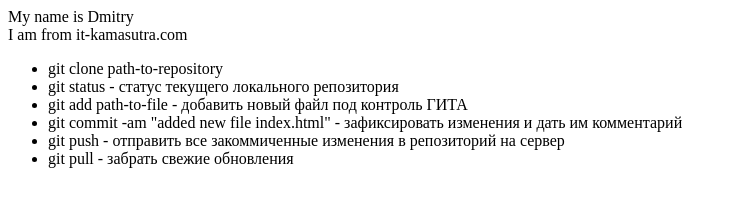
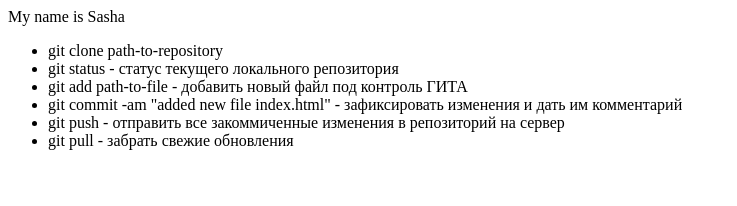
Before and after one commit to AlexMitskan/git-lesson, a plain HTML site: page index.html in a window 1280 px wide. Shown: the whole page, without its empty margins (0-737 px from the left). Drawn offline with Linux system fonts and the light colour scheme.

Commit message:
rename as sasha

```diff
--- a/index.html
+++ b/index.html
@@ -1,7 +1,7 @@
 <div>
-    My name is Dmitry
+    My name is Sasha
 </div>
-<div>I am from it-kamasutra.com</div>
+
 
 
 <div>
```
